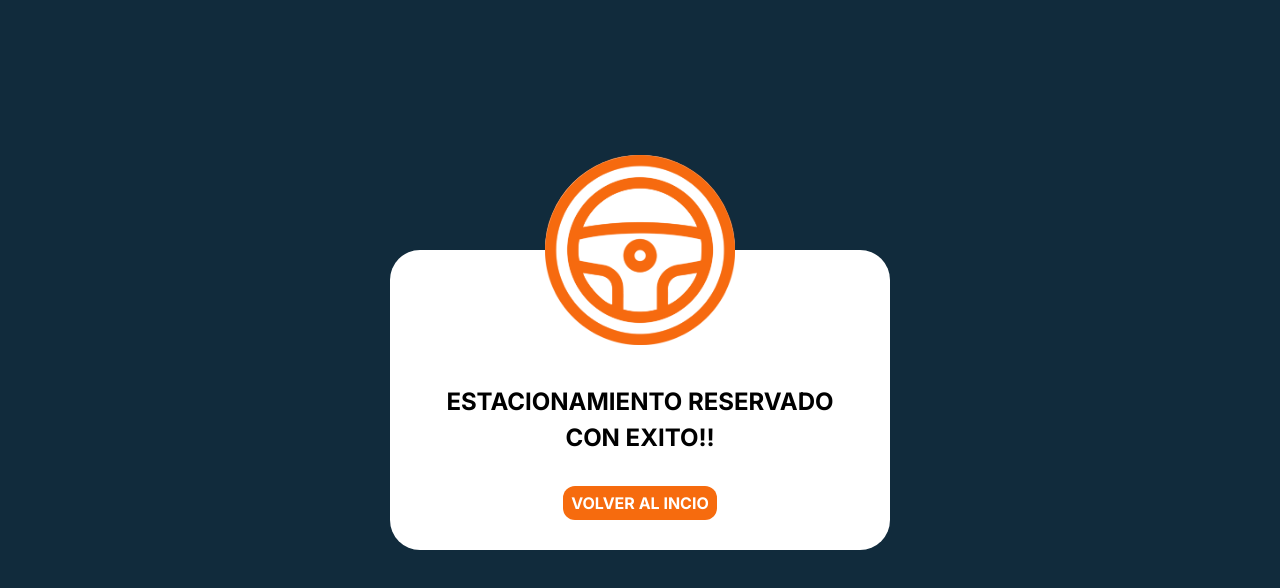
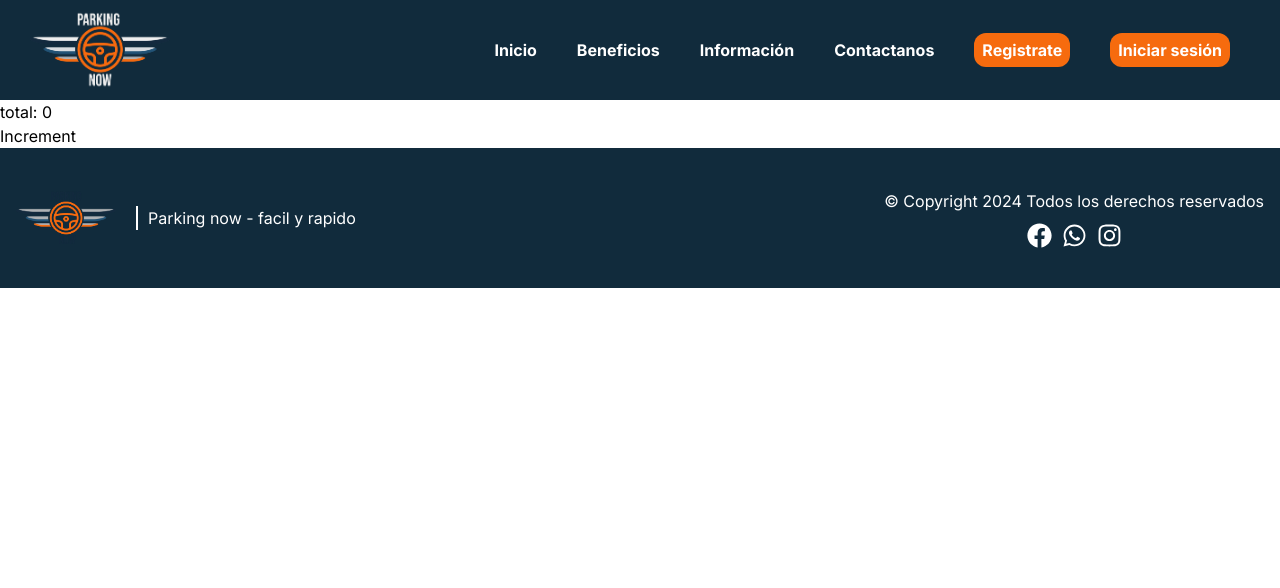
Before and after one commit to pruiz5514/Parking-now, a Next.js app: page / in a window 1280 px wide. Shown: the top 588 px of the page. Built offline with nearby package versions, Linux system fonts and the light colour scheme.

Commit message:
fix: ParkCard styles are fixed

```diff
--- a/src/app/Estacionamientos/estacionamientos-style.ts
+++ b/src/app/Estacionamientos/estacionamientos-style.ts
@@ -18,7 +18,7 @@ export const AsideEsStye = styled.aside<{ isOpen: boolean }>`
     height: 100vh;
     padding: 30px;
     gap: 50px;
-    @media (min-width: 576px){
+    @media (min-width: 711px){
         display: flex;
         position: relative;
         width: 30%;
@@ -64,7 +64,7 @@ export const FilterButton = styled.button`
     font-weight: bold;
     font-size: 18px;
 
-    @media (min-width: 576px){
+    @media (min-width: 711px){
         display: none;
     }
 `
@@ -75,7 +75,7 @@ export const CloseAsideButton = styled.button`
     font-weight: bold;
     font-size: 28px;
 
-    @media (min-width: 576px){
+    @media (min-width: 711px){
         display: none;
     }
 `
--- a/src/app/page.tsx
+++ b/src/app/page.tsx
@@ -22,9 +22,8 @@ export default function Home() {
         <li> <Button text={"Iniciar sesión"} /></li>
       </Header>
       <main>
-        {/* <h1>total: {count}</h1>
-        <button onClick={()=> dispatch(increment())}>Increment</button> */}
-        <ReservedParking/>
+        <h1>total: {count}</h1>
+        <button onClick={()=> dispatch(increment())}>Increment</button>
       </main>
       <Footer></Footer>
     </>
--- a/src/components/ParkCard/ParkCard-style.ts
+++ b/src/components/ParkCard/ParkCard-style.ts
@@ -3,13 +3,15 @@ import styled from "styled-components";
 export const ArticleCardPark = styled.article`
     display: flex;
     flex-direction: column;
-    width: 700px;
+    width: 100%;
+    max-width: 700px;
+    min-width: 300px;
     min-height: 150px;
     background-color: var(--blue);
     border-radius: 12px;
     position: relative;
 
-    @media (min-width: 576px){
+    @media (min-width: 711px){
         flex-direction: row;
         height: 150px;
     }
@@ -21,7 +23,7 @@ export const ImgContainerCardPark = styled.div`
     justify-content: center;
     align-items: center;
     padding-top: 15px;
-    @media (min-width: 576px){
+    @media (min-width: 711px){
         padding-top: 0;
         width: 50%;
         max-width: 200px;
@@ -63,7 +65,7 @@ export const DivButtonContainer = styled.div`
     margin-top: 20px;
     margin-bottom: 10px;
 
-    @media (min-width: 576px){
+    @media (min-width: 711px){
         width: auto;
         height: auto;
         position: absolute;
```
